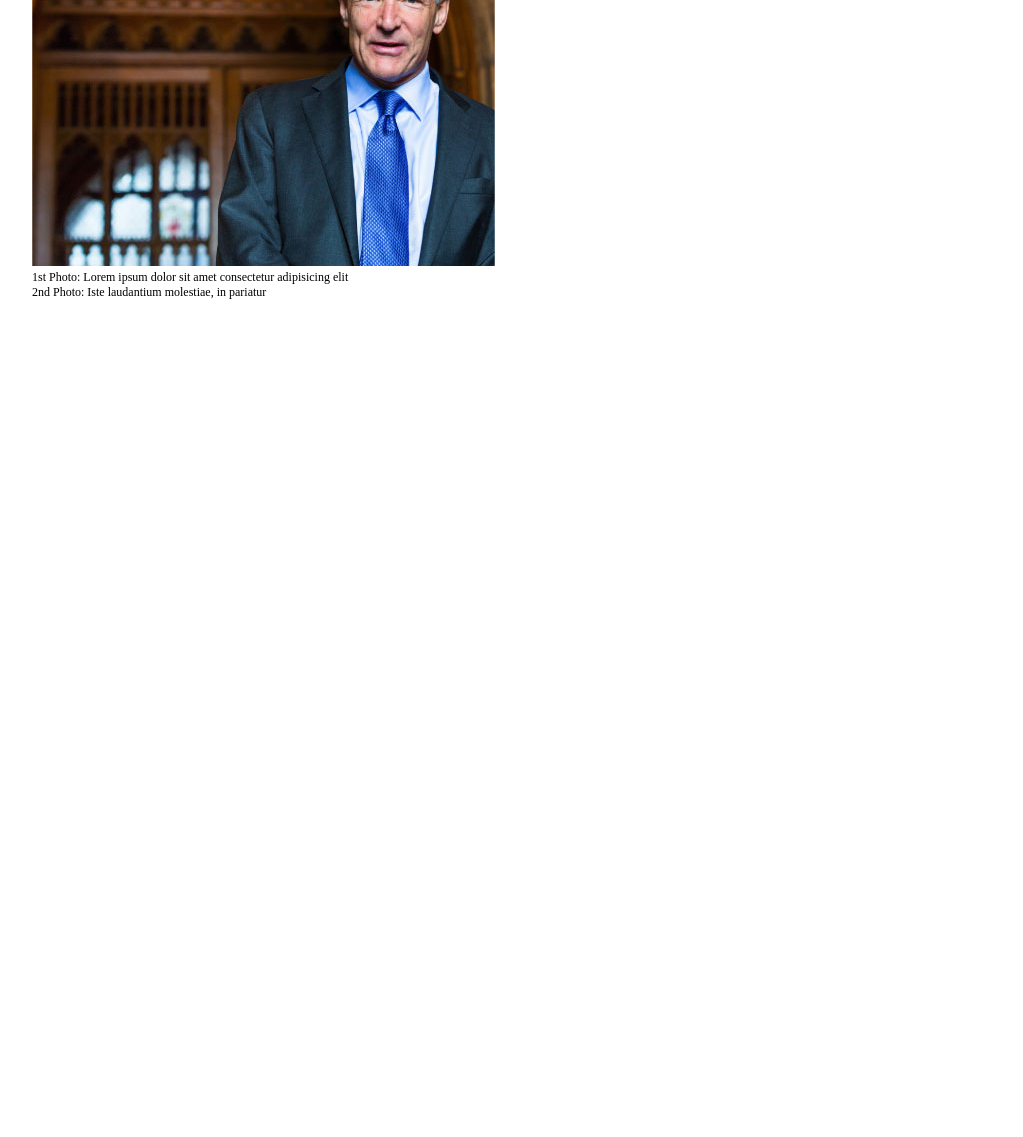
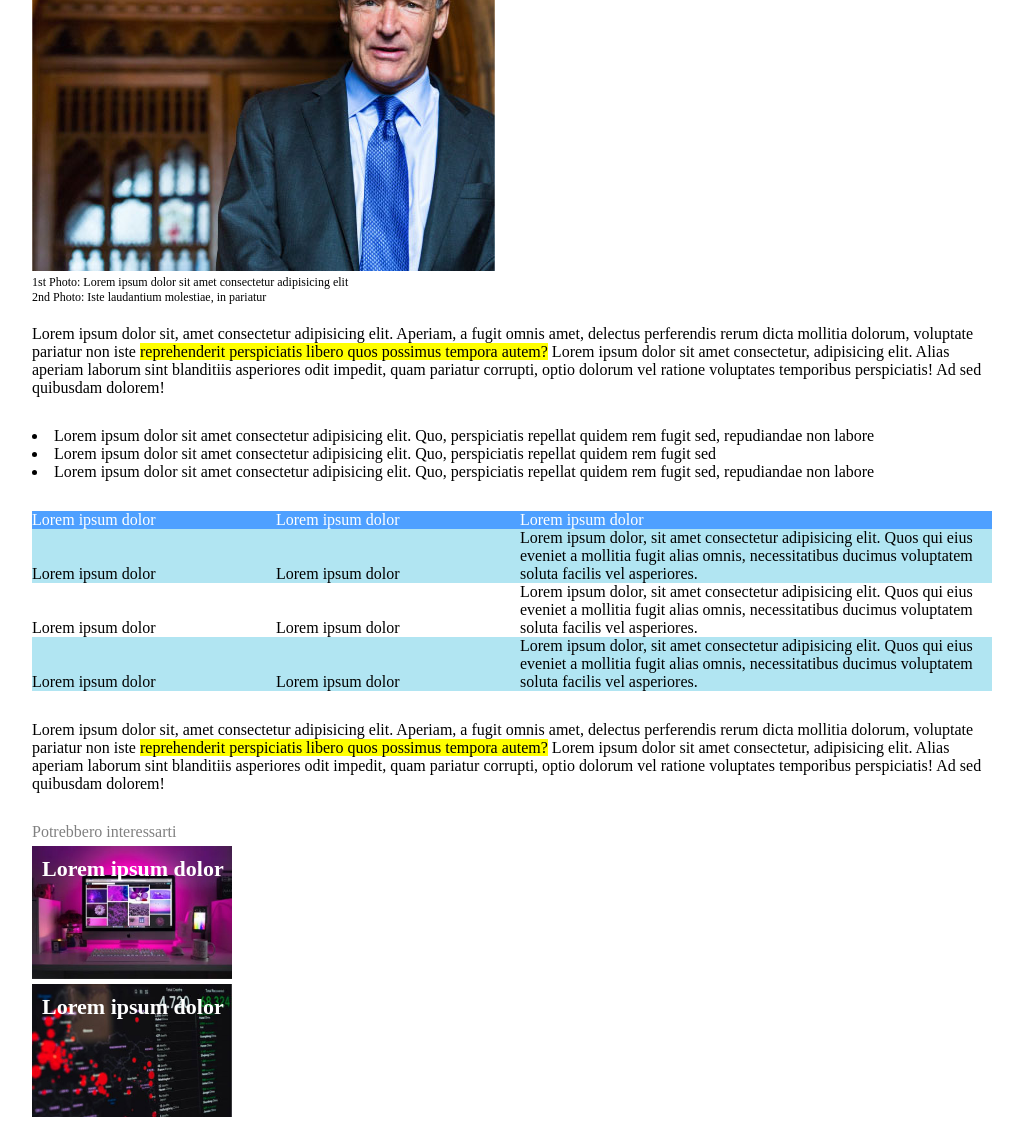
Before and after one commit to Steppenw/html-css-booleaner, a plain HTML site: page index.html in a window 1280 px wide. Shown: the part 778-1915 px from the top of the page, without its empty margins (128-1151 px from the left). Before the commit the page ends 1078 px from the top, so only its background shows below. Drawn offline with Linux system fonts and the light colour scheme.

Commit message:
Aggiunto articolo principale e <footer>

```diff
--- a/index.html
+++ b/index.html
@@ -27,6 +27,59 @@
       </div>
     </header>
 
+    <div class="article">
+
+      <section>
+        Lorem ipsum dolor sit, amet consectetur adipisicing elit. Aperiam, a fugit omnis amet, delectus perferendis rerum dicta mollitia dolorum, voluptate pariatur non iste <span class="highlighted">reprehenderit perspiciatis libero quos possimus tempora autem?</span> Lorem ipsum dolor sit amet consectetur, adipisicing elit. Alias aperiam laborum sint blanditiis asperiores odit impedit, quam pariatur corrupti, optio dolorum vel ratione voluptates temporibus perspiciatis! Ad sed quibusdam dolorem!
+      </section>
+
+      <section>
+        <ul>
+          <li>Lorem ipsum dolor sit amet consectetur adipisicing elit. Quo, perspiciatis repellat quidem rem fugit sed, repudiandae non labore</li>
+          <li>Lorem ipsum dolor sit amet consectetur adipisicing elit. Quo, perspiciatis repellat quidem rem fugit sed</li>
+          <li>Lorem ipsum dolor sit amet consectetur adipisicing elit. Quo, perspiciatis repellat quidem rem fugit sed, repudiandae non labore</li>
+        </ul>
+      </section>
+
+      <section>
+        <div class="row title">
+          <div class="left">Lorem ipsum dolor</div>
+          <div class="middle">Lorem ipsum dolor</div>
+          <div class="right">Lorem ipsum dolor</div>
+        </div>
+        <div class="row colored">
+          <div class="left">Lorem ipsum dolor</div>
+          <div class="middle">Lorem ipsum dolor</div>
+          <div class="right">Lorem ipsum dolor, sit amet consectetur adipisicing elit. Quos qui eius eveniet a mollitia fugit alias omnis, necessitatibus ducimus voluptatem soluta facilis vel asperiores.</div>
+        </div>
+        <div class="row">
+          <div class="left">Lorem ipsum dolor</div>
+          <div class="middle">Lorem ipsum dolor</div>
+          <div class="right">Lorem ipsum dolor, sit amet consectetur adipisicing elit. Quos qui eius eveniet a mollitia fugit alias omnis, necessitatibus ducimus voluptatem soluta facilis vel asperiores.</div>
+        </div>
+        <div class="row colored">
+          <div class="left">Lorem ipsum dolor</div>
+          <div class="middle">Lorem ipsum dolor</div>
+          <div class="right">Lorem ipsum dolor, sit amet consectetur adipisicing elit. Quos qui eius eveniet a mollitia fugit alias omnis, necessitatibus ducimus voluptatem soluta facilis vel asperiores.</div>
+        </div>
+      </section>
+
+      <section>
+        Lorem ipsum dolor sit, amet consectetur adipisicing elit. Aperiam, a fugit omnis amet, delectus perferendis rerum dicta mollitia dolorum, voluptate pariatur non iste <span class="highlighted">reprehenderit perspiciatis libero quos possimus tempora autem?</span> Lorem ipsum dolor sit amet consectetur, adipisicing elit. Alias aperiam laborum sint blanditiis asperiores odit impedit, quam pariatur corrupti, optio dolorum vel ratione voluptates temporibus perspiciatis! Ad sed quibusdam dolorem!
+      </section>
+
+      <footer>
+        <div class="foot">Potrebbero interessarti</div>
+        <div class="more monitor">
+          <span class="more-descr">Lorem ipsum dolor</span>
+        </div>
+        <div class="more graph">
+          <span class="more-descr">Lorem ipsum dolor</span>
+        </div>
+      </footer>
+
+    </div>
+
   </div>
 
 </body>
--- a/style.css
+++ b/style.css
@@ -7,7 +7,6 @@
   height: 180px;
   background-color: rgb(78, 160, 255);
   background-image: url('img/pattern.png');
-  margin-bottom: 15px;
 }
 
 img.logo {
@@ -16,14 +15,18 @@ img.logo {
 
 .main-container {
   width: 75%;
-  margin: auto;
+  margin: 0 auto 20px;
 }
 
-div.author, div.date {
+header {
+  margin: 20px 0;
+}
+
+div.author, div.date, div.foot {
   color: grey;
 }
 
-.author span {
+div.author span {
   color:rgb(78, 160, 255);
 }
 
@@ -35,3 +38,62 @@ div.date {
 div.photo-credits {
   font-size: 12px;
 }
+
+div.article section {
+  margin-bottom: 30px;
+}
+
+.article span.highlighted {
+  background-color: yellow;
+}
+
+section ul {
+  list-style-position: inside;
+  padding: 0;
+}
+
+div.row div {
+  display: inline-block;
+}
+
+div.left, div.middle {
+  width: 25%;
+}
+
+div.right {
+  width: 48%;
+}
+
+div.title {
+  background-color: rgb(78, 160, 255);
+  color: white;
+}
+
+div.colored {
+  background-color: rgb(177, 229, 242);
+}
+
+div.more {
+  margin-top: 5px;
+  width: 200px;
+  height: 133px;
+  background-size: cover;
+  position: relative;
+}
+
+div.monitor {
+  background-image: url('img/monitor.jpg');
+}
+
+div.graph {
+  background-image: url('img/graph.jpg');
+}
+
+span.more-descr {
+  position: absolute;
+  top: 10px;
+  left: 10px;
+  color: white;
+  font-size: 22px;
+  font-weight: bold;
+}
```
